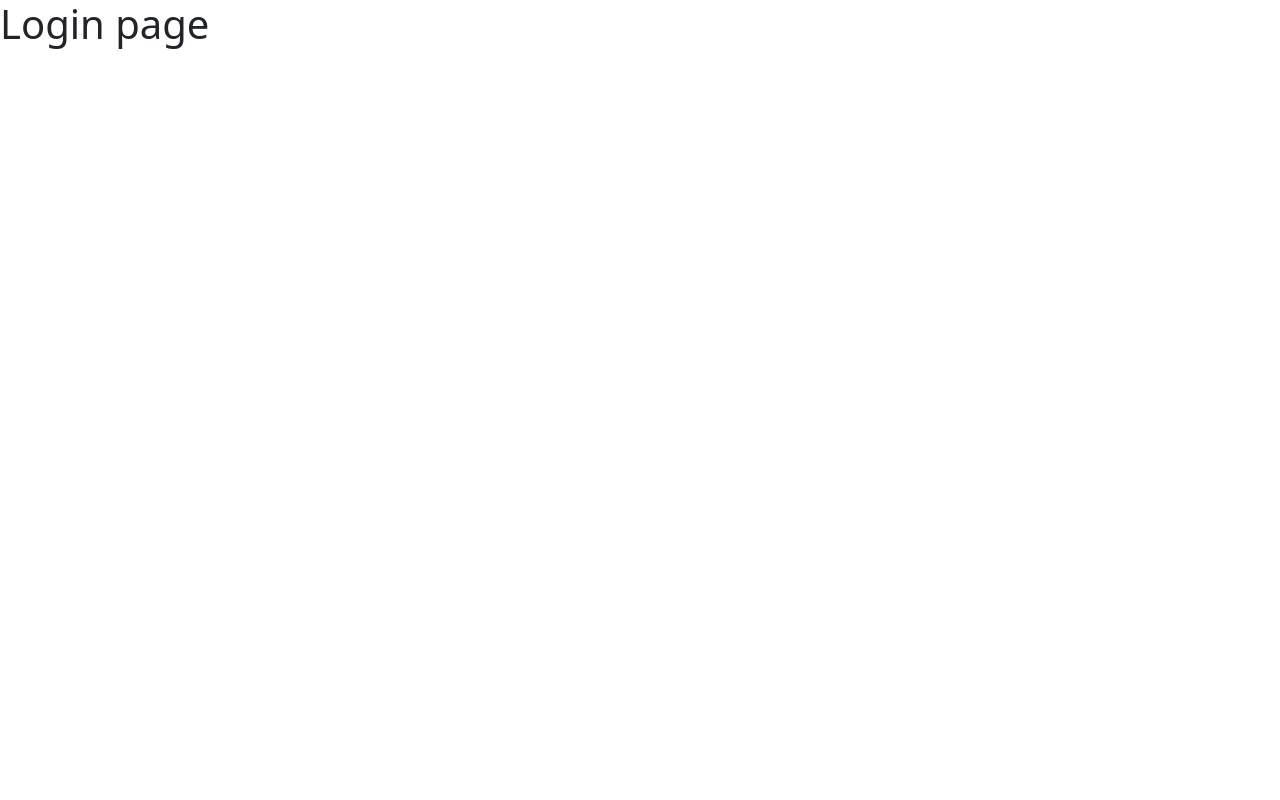
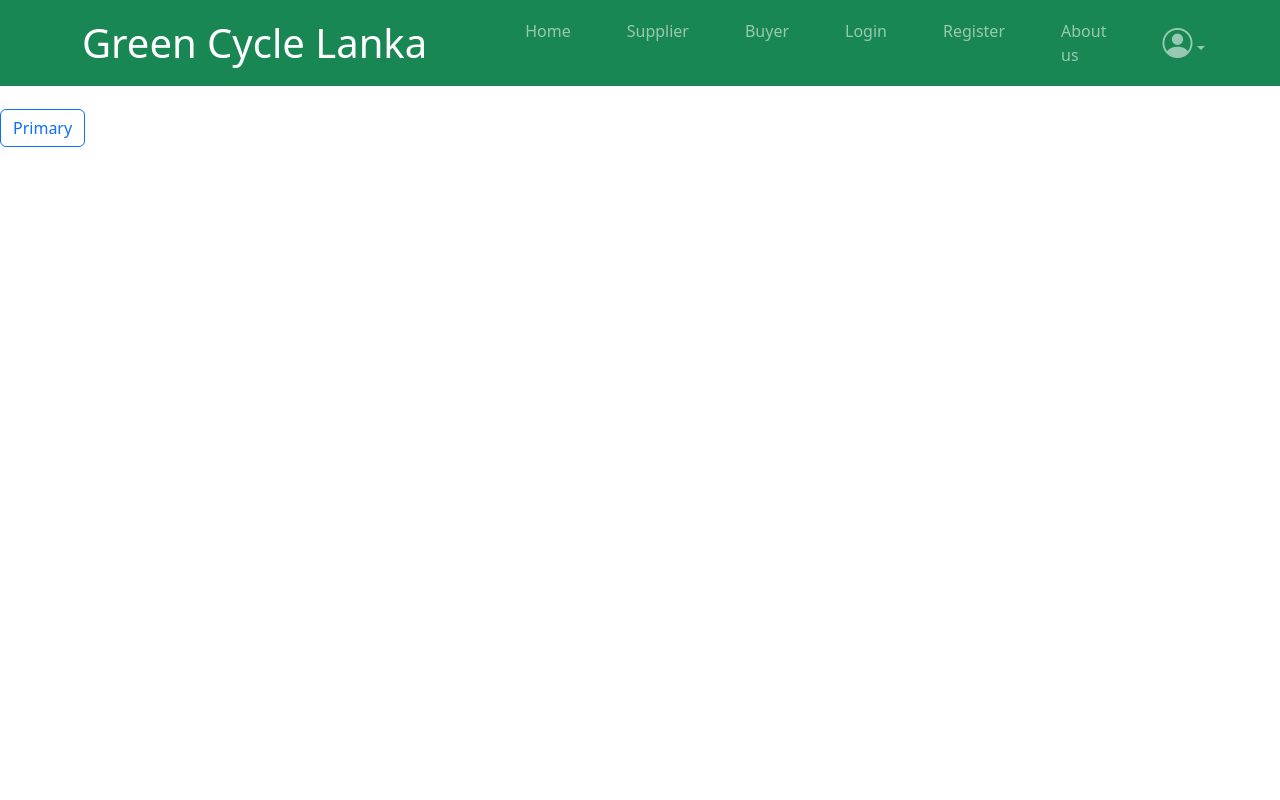
Before and after one commit to maheli101/Green-Cycle-Lanka-Frontend, a React (Vite) app: page /login in a window 1280 px wide. Shown: the top 800 px of the page. Built offline with nearby package versions, Linux system fonts and the light colour scheme.

Commit message:
add button

```diff
--- a/src/App.jsx
+++ b/src/App.jsx
@@ -11,9 +11,10 @@
       <Routes>
         <Route path="/" element={<MainLayout />}>
           <Route path="home" element={<Dashboard />} />
+          <Route path="login" element={<Loginpage />} />
           <Route path="supplier" element={<Supplier />} />
         </Route>
-        <Route path="login" element={<Loginpage />} />
+
       </Routes>
     </Router>
   );
--- a/src/pages/Loginpage/Loginpage.jsx
+++ b/src/pages/Loginpage/Loginpage.jsx
@@ -1,10 +1,11 @@
 import React from 'react'
+import { Button } from 'react-bootstrap'
 
 function Loginpage() {
   return (
     <div>
       <h1>
-        Login page
+      <Button variant="outline-primary">Primary</Button>{' '}
       </h1>
     </div>
   )
```
